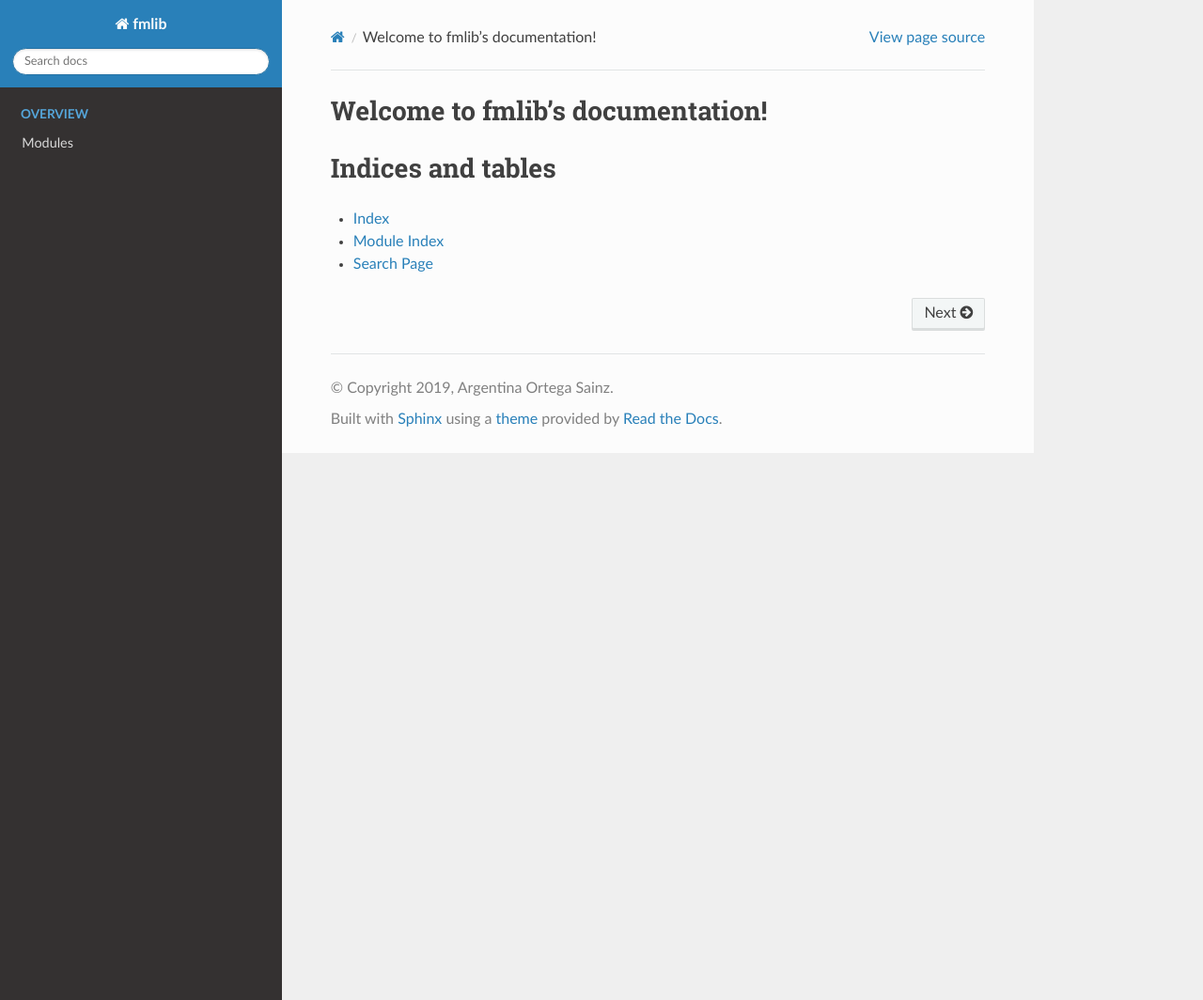
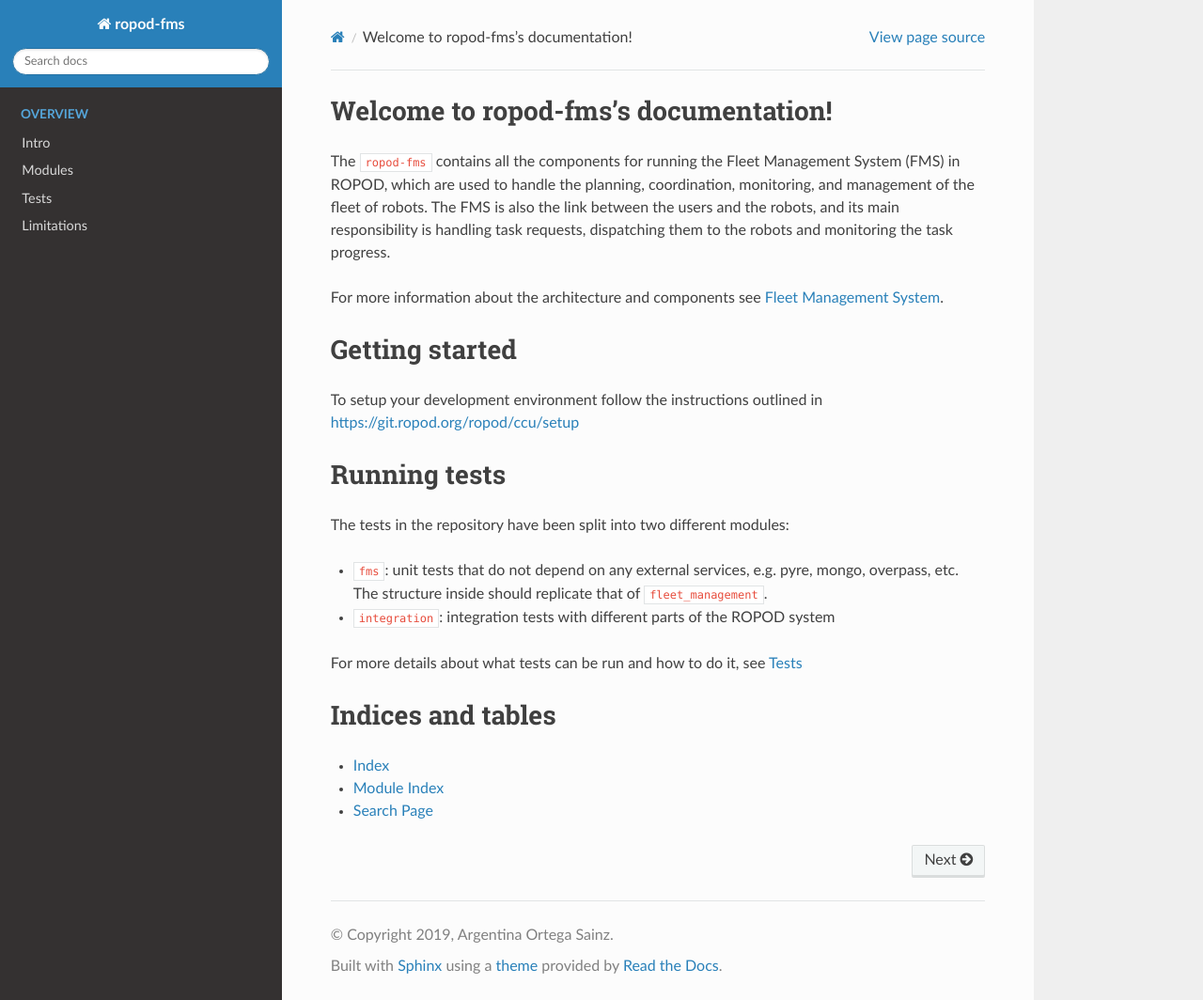
Before and after one commit to HBRS-SDP/fleet_management, a Sphinx documentation site: the page built from docs/index.rst, in a window 1280 px wide and 1064 px high. Shown: the whole window at 94% size. Built offline with Sphinx 7.4.7 and the Read the Docs theme 2.0.0, drawn with Linux system fonts in a browser that asks for light colours.

Commit message:
docs: Add component diagrams
This component also adds some additional information about the architecture and existing modules.

Closes #72

```diff
--- a/docs/conf.py
+++ b/docs/conf.py
@@ -17,12 +17,12 @@ sys.path.insert(0, os.path.abspath('.'))
 
 # -- Project information -----------------------------------------------------
 
-project = 'fmlib'
+project = 'ropod-fms'
 copyright = '2019, Argentina Ortega Sainz'
 author = 'Argentina Ortega Sainz'
 
 # The full version, including alpha/beta/rc tags
-release = '2.3.0'
+release = '3.0.1'
 
 
 # -- General configuration ---------------------------------------------------
@@ -61,3 +61,8 @@ html_static_path = ['_static']
 
 # -- Extension configuration -------------------------------------------------
 autosummary_generate = True
+
+
+# Adding a sidebar
+html_sidebars = {'**': ['globaltoc.html', 'relations.html', 'sourcelink.html', 'searchbox.html']}
+show_authors = True
--- a/docs/index.rst
+++ b/docs/index.rst
@@ -1,10 +1,10 @@
-.. fmlib documentation master file, created by
+.. ropod-fms documentation master file, created by
    sphinx-quickstart on Wed Jul 10 11:15:24 2019.
    You can adapt this file completely to your liking, but it should at least
    contain the root `toctree` directive.
 
-Welcome to fmlib's documentation!
-==================================
+Welcome to ropod-fms's documentation!
+=====================================
 
 .. toctree::
    :name: tocmain
@@ -13,7 +13,32 @@ Welcome to fmlib's documentation!
    :glob:
    :maxdepth: 2
 
-   Modules <classes/fmlib>
+    Intro <intro>
+    Modules <fms>
+    Tests <tests>
+    Limitations <limitations>
+
+The ``ropod-fms`` contains all the components for running the Fleet Management System (FMS) in ROPOD, which are used to handle the planning, coordination, monitoring, and management of the fleet of robots.
+The FMS is also the link between the users and the robots, and its main responsibility is handling task requests, dispatching them to the robots and monitoring the task progress.
+
+For more information about the architecture and components see :doc:`intro`.
+
+
+Getting started
+================
+
+To setup your development environment follow the instructions outlined in https://git.ropod.org/ropod/ccu/setup
+
+Running tests
+===============
+
+The tests in the repository have been split into two different modules:
+
+* ``fms``: unit tests that do not depend on any external services, e.g. pyre, mongo, overpass, etc. The structure inside should replicate that of ``fleet_management``.
+* ``integration``: integration tests with different parts of the ROPOD system
+
+For more details about what tests can be run and how to do it, see :ref:`Tests <fms-tests>`
+
 
 Indices and tables
 ==================
--- /dev/null
+++ b/docs/limitations.rst
@@ -0,0 +1,4 @@
+Limitations
+=============
+
+* The current configuration only allows one callback per message type. This is bound to cause problems whenever we have more than one thing reporting back (e.g. elevators, robots)
--- /dev/null
+++ b/docs/modules/api.rst
@@ -0,0 +1,6 @@
+API
+====
+
+.. automodule:: fleet_management.api
+    :members:
+    :undoc-members:
--- /dev/null
+++ b/docs/modules/db.rst
@@ -0,0 +1,6 @@
+MongoStore
+===========
+
+.. automodule:: fleet_management.db.models
+    :members:
+    :undoc-members:
--- /dev/null
+++ b/docs/modules/plugins/mrta.rst
@@ -0,0 +1,6 @@
+MRTA
+---------
+
+The MRTA plugin is a python module that contains all the components required for task allocation
+
+.. codeauthor:: Angela Enriquez <angela.enriquez@smail.inf.h-brs.de>
--- /dev/null
+++ b/docs/modules/plugins/task_planner.rst
@@ -0,0 +1,6 @@
+Task planner
+==============
+
+.. automodule:: fleet_management.plugins.task_planner
+    :members:
+    :undoc-members:
--- /dev/null
+++ b/docs/modules/resources.rst
@@ -0,0 +1,6 @@
+Resource management
+====================
+
+.. automodule:: fleet_management.resource_manager
+    :members:
+    :undoc-members:
--- /dev/null
+++ b/docs/tests.rst
@@ -0,0 +1,4 @@
+.. _fms-tests:
+
+FMS tests
+==========
```
Also changed, not shown: docs/classes/fmlib.rst (deleted, +0 -41 lines), docs/fms.rst (added, +16 -0 lines), docs/intro.rst (added, +86 -0 lines), docs/modules/plugins/osm.rst (added, +8 -0 lines), docs/modules/tasks.rst (added, +7 -0 lines), docs/plugins.rst (added, +13 -0 lines), docs/images/CCU.jpg (added), docs/images/task-execution-monitoring.png (added), docs/images/task-planning.png (added).
